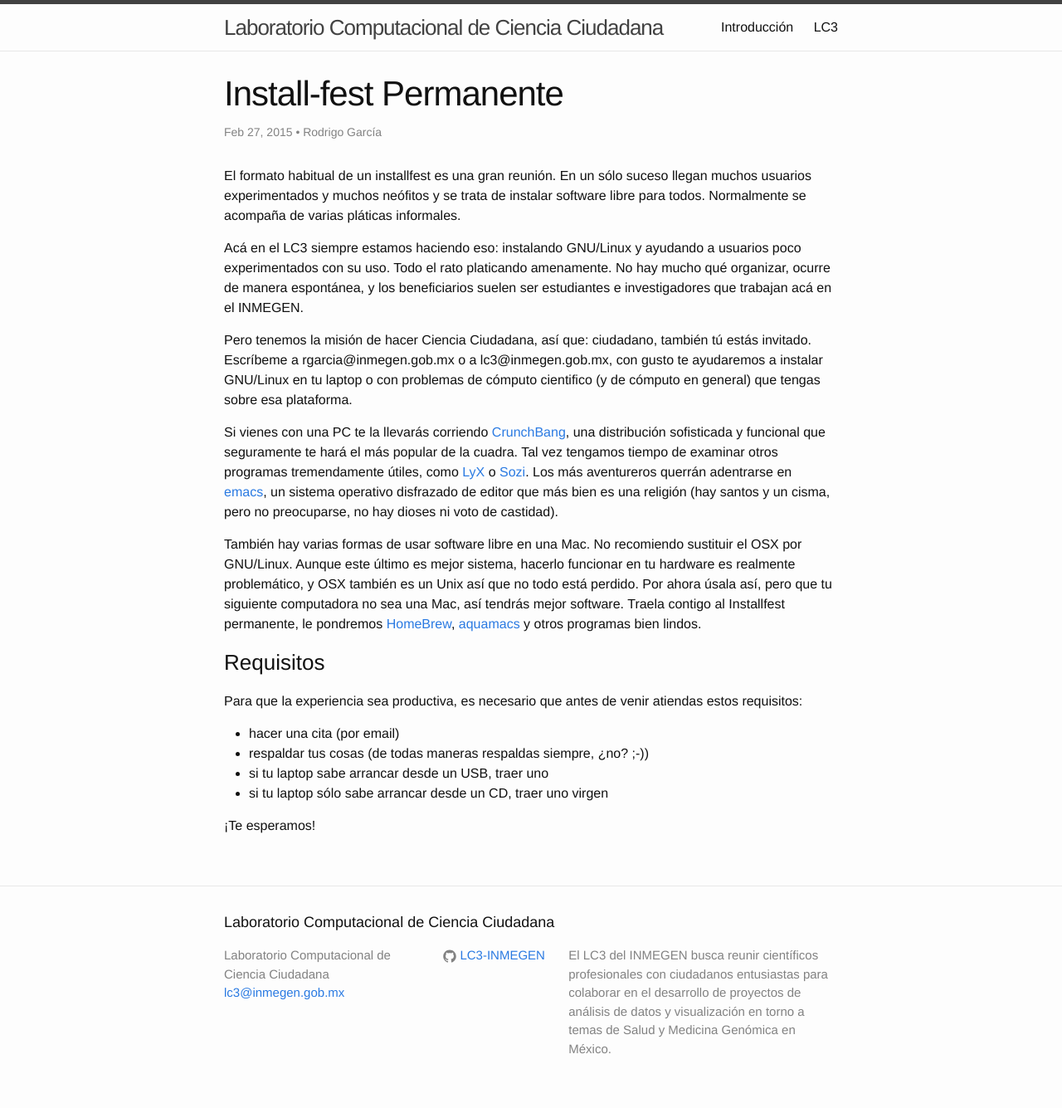
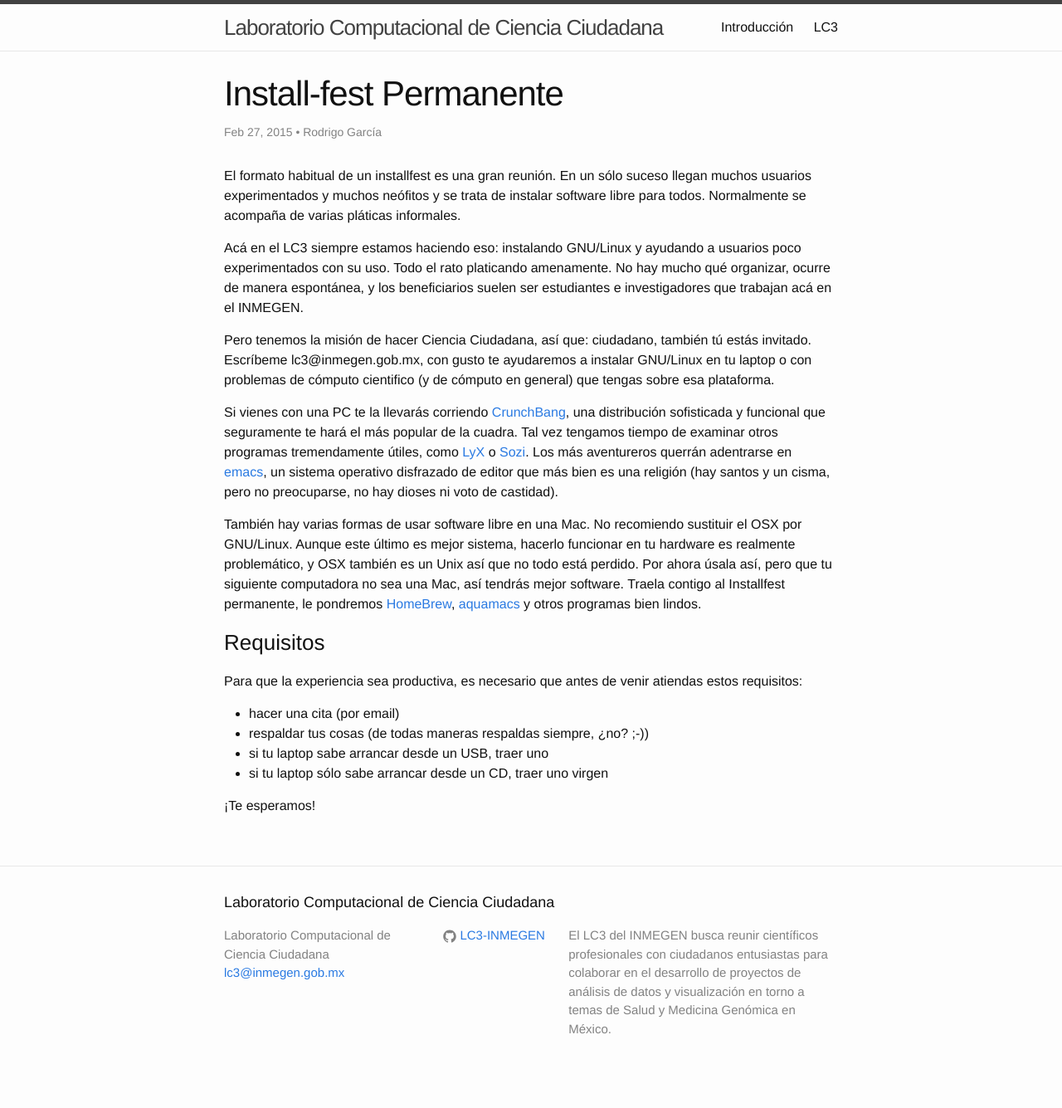
Before and after one commit to LC3-INMEGEN/LC3-INMEGEN.github.io, a Jekyll site: the page built from _posts/2015/2015-02-27-installfest_permanente.md, in a window 1280 px wide. Shown: the whole page at 83% size. Built offline with Jekyll 4.4.1, drawn with Linux system fonts in a browser that asks for light colours; nearby versions of some CDN libraries; after the commit the page ends 1311 px from its top, so only the background shows below that.

Commit message:
Update 2015-02-27-installfest_permanente.md

```diff
--- a/_posts/2015/2015-02-27-installfest_permanente.md
+++ b/_posts/2015/2015-02-27-installfest_permanente.md
@@ -17,8 +17,8 @@ beneficiarios suelen ser estudiantes e investigadores que trabajan acá
 en el INMEGEN.
 
 Pero tenemos la misión de hacer Ciencia Ciudadana, así que: ciudadano,
-también tú estás invitado. Escríbeme a rgarcia@inmegen.gob.mx o a
-lc3@inmegen.gob.mx, con gusto te ayudaremos a instalar GNU/Linux en tu
+también tú estás invitado. Escríbeme lc3@inmegen.gob.mx,
+con gusto te ayudaremos a instalar GNU/Linux en tu
 laptop o con problemas de cómputo cientifico (y de cómputo en general)
 que tengas sobre esa plataforma.
 
```
